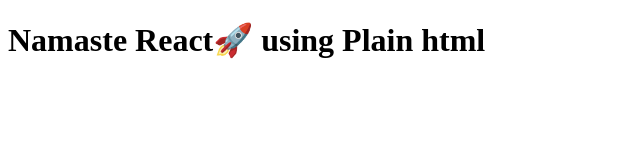
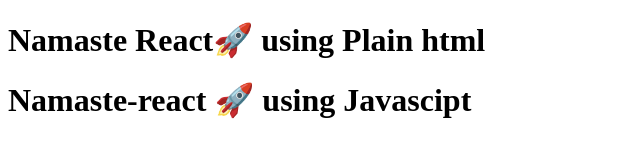
Before and after one commit to NadiaRajpoot/Namaste-react, a plain HTML site: page Episode1/code/index.html in a window 1280 px wide. Shown: the whole page, without its empty margins (0-640 px from the left). Drawn offline with Linux system fonts and the light colour scheme.

Commit message:
namaste-ract with javascript

```diff
--- a/Episode1/code/index.html
+++ b/Episode1/code/index.html
@@ -9,5 +9,13 @@
     <div id="root">
         <h1>Namaste React🚀 using Plain html</h1>
     </div>
+    <script>
+        const heading = document.createElement("h1");
+        heading.innerHTML = "Namaste-react 🚀 using Javascipt";
+        console.log(heading);
+        const root = document.getElementById("root");
+        root.appendChild(heading);
+
+    </script>
 </body>
 </html>
```
